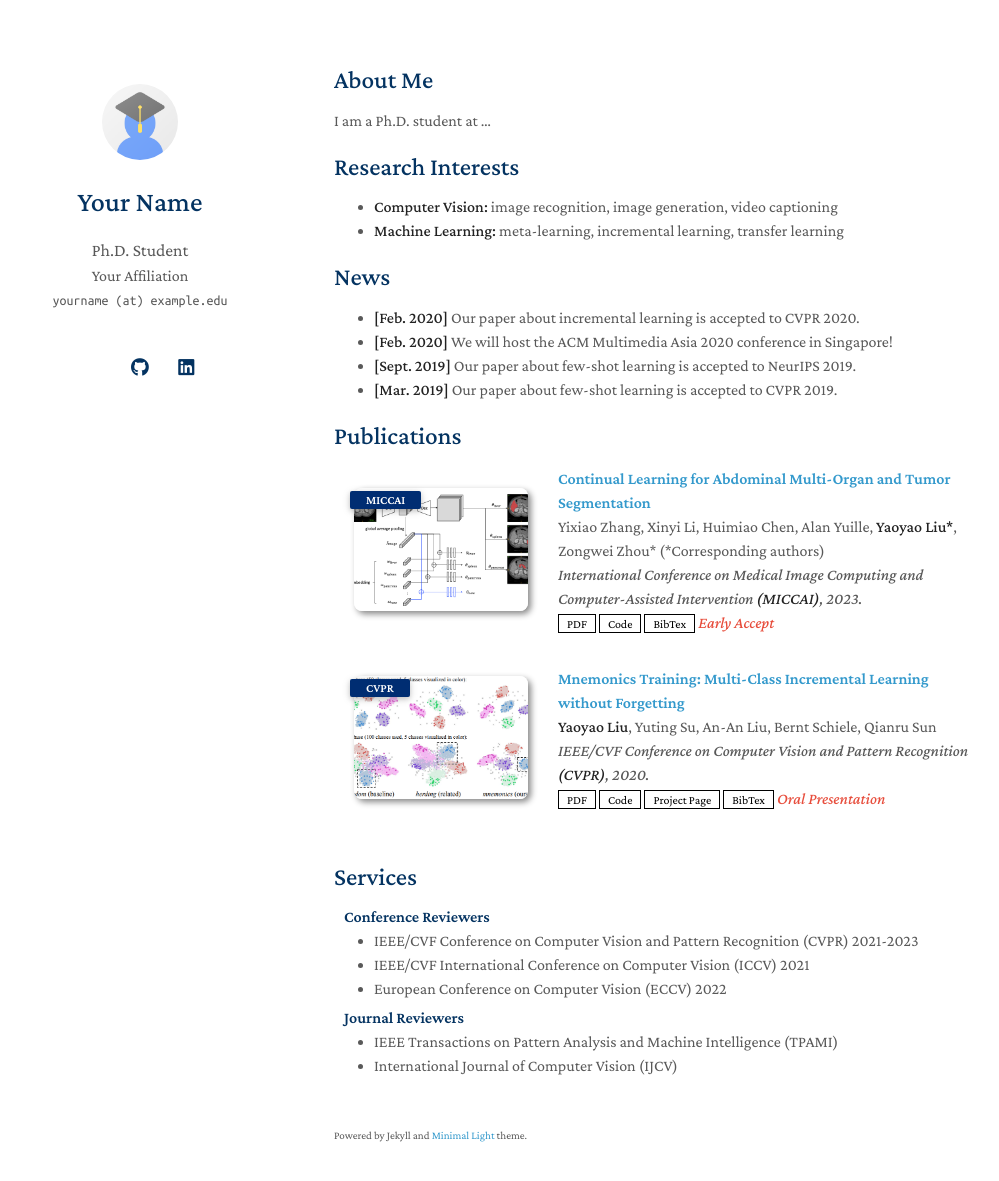
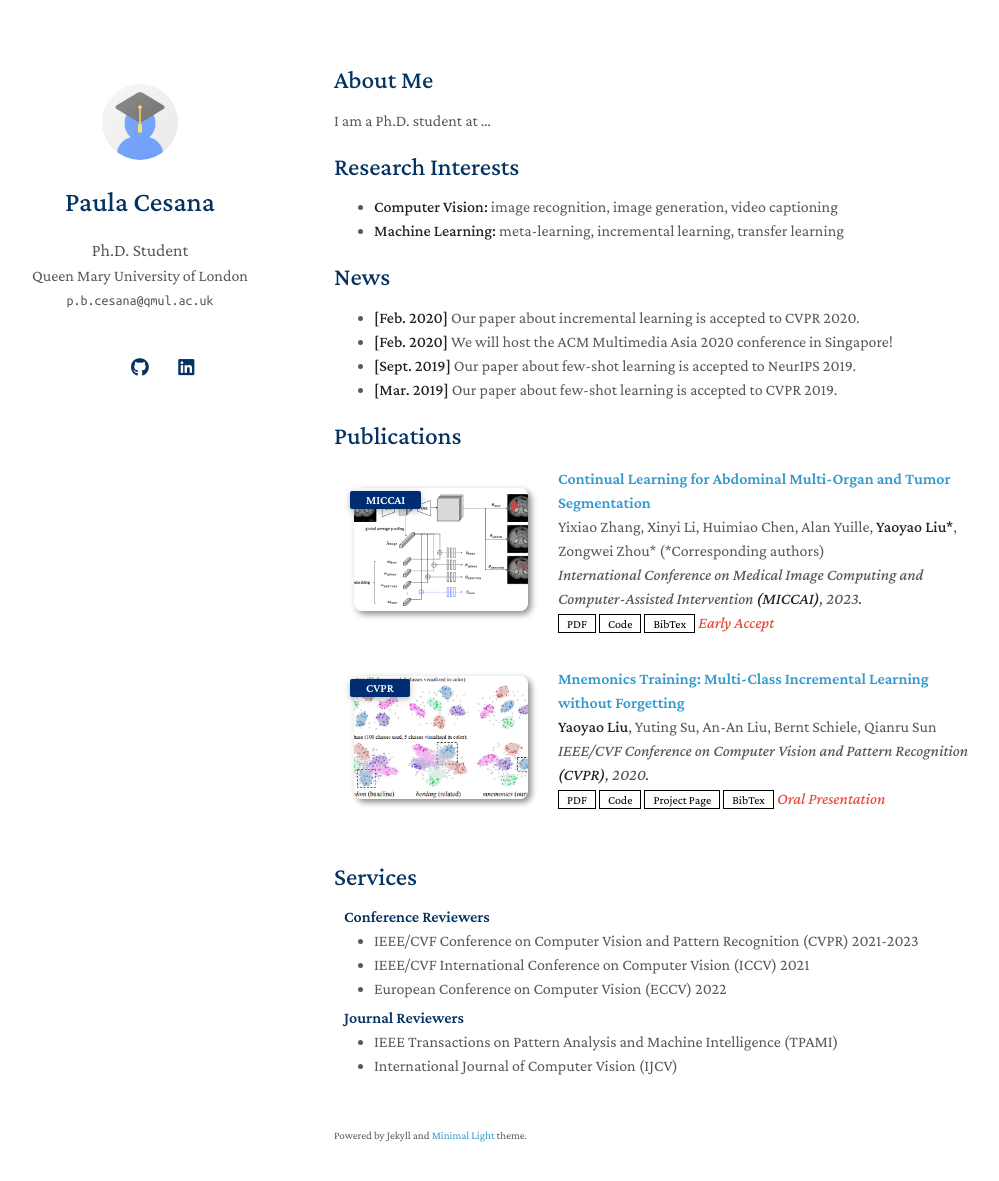
Before and after one commit to paulacesana/paulacesana.github.io, a Jekyll site: the page built from index.md, in a window 1280 px wide and 1216 px high. Shown: the top 1181 px of the window, without its empty margins (136-1135 px from the left). Built offline with Jekyll 4.4.1, drawn with Linux system fonts in a browser that asks for light colours; a style sheet for code colours, icons or effects is not loaded; our own code applies the rules of GitHub Pages for plain Markdown files.

Commit message:
Update _config.yml
first change ~ name, email etc.

```diff
--- a/_config.yml
+++ b/_config.yml
@@ -1,8 +1,8 @@
 # Basic Information
-title: Your Name
+title: Paula Cesana
 position: Ph.D. Student
-affiliation: Your Affiliation
-email: yourname (at) example.edu
+affiliation: Queen Mary University of London
+email: p.b.cesana@qmul.ac.uk
 
 # Search Engine Optimization (SEO)
 # The following information is used to improve the website traffic from search engines, e.g., Google.
```
